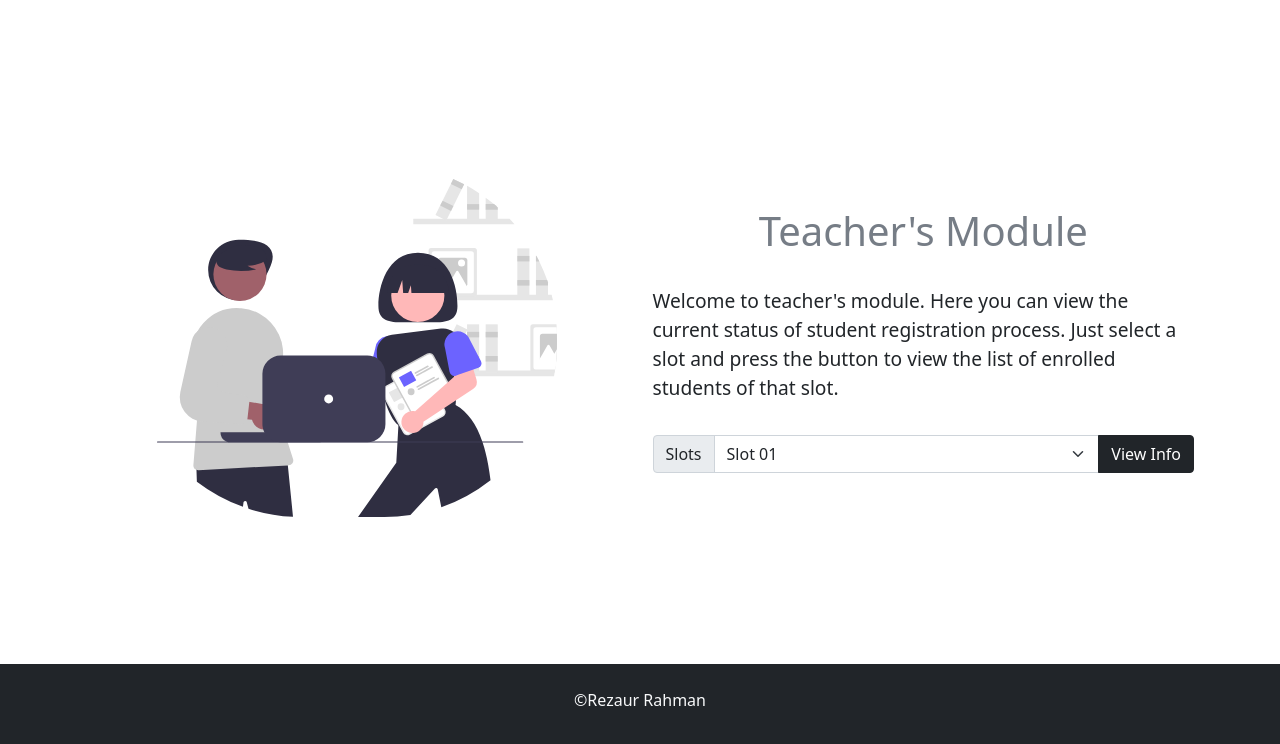
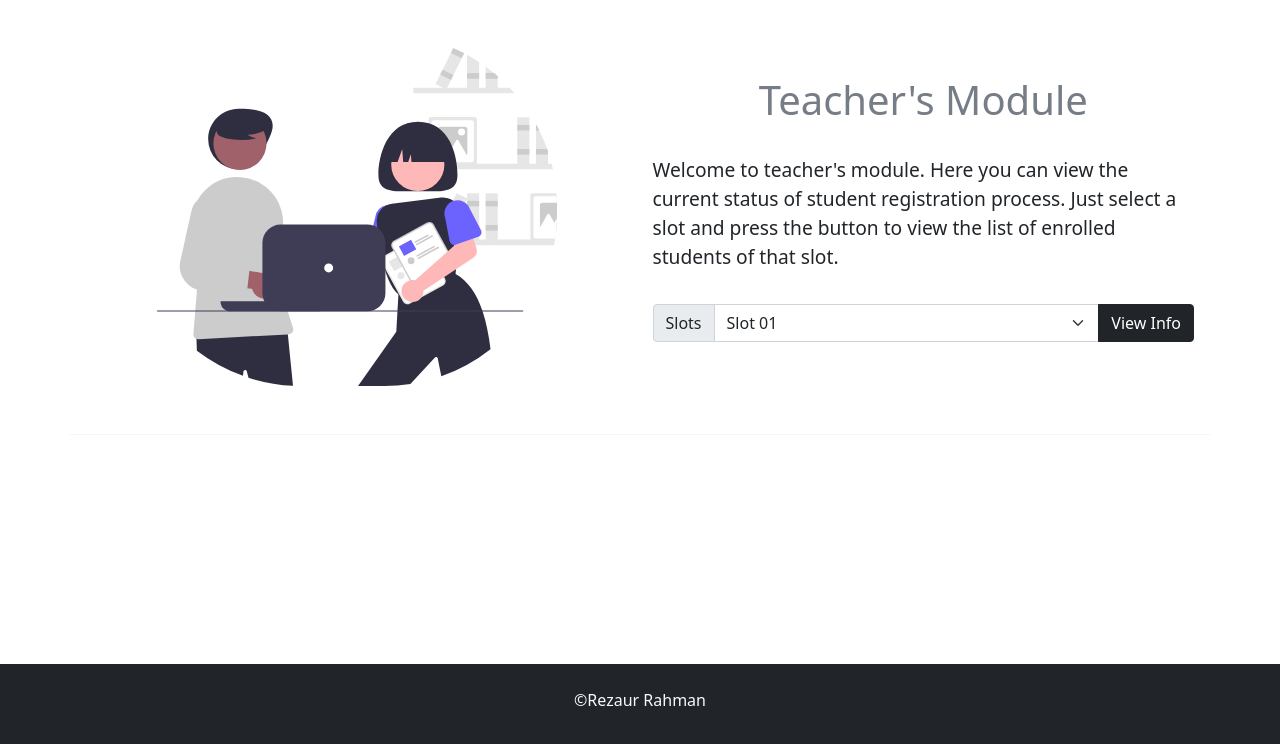
Before and after one commit to DevRezaur/student-registration-php, a PHP site: page /teacher-module.php in a window 1280 px wide. Shown: the part 56-800 px from the top of the page. Run offline with PHP 8.4, Linux system fonts and the light colour scheme.

Commit message:
Updated: CSS and Screenshots

```diff
--- a/css/teacher-module.css
+++ b/css/teacher-module.css
@@ -16,12 +16,15 @@ body {
   overflow-x: hidden;
 }
 
-/* Top Section */
-.top-section {
+.wrapper {
   min-height: -moz-calc(100vh - 136px);
   min-height: -webkit-calc(100vh - 136px);
   min-height: -o-calc(100vh - 136px);
   min-height: calc(100vh - 136px);
+}
+
+/* Top Section */
+.top-section {
   display: grid;
   grid-template-columns: 1fr;
   grid-template-rows: auto auto;
@@ -30,6 +33,7 @@ body {
   grid-template-areas:
     "left-div"
     "right-div";
+  border-bottom: 1px solid #f5f5f5;
 }
 
 @media screen and (min-width: 800px) {
--- a/teacher-module.php
+++ b/teacher-module.php
@@ -70,8 +70,11 @@
     </nav>
     <!-- Navbar End -->
 
+    <!-- Wrapper Start -->
+    <div class="wrapper">
+
         <!-- Top Container Start -->
-    <section class="top-section container px-3 pt-5 py-3">
+        <section class="top-section container px-3 py-5">
             <div class="left-div">
                 <img src="./image/co_worker.svg" alt="image">
             </div>
@@ -128,6 +131,9 @@
             ?>
         <!-- Display Container End -->
 
+    </div>
+    <!-- Wrapper End -->
+
     <!-- Footer Start -->
     <footer class="bg-dark">
         <p class="text-light text-center pt-4">&copy;Rezaur Rahman</p>
```
Also changed, not shown: 3 other files. Lines whose indentation alone changed are shown as unchanged.
